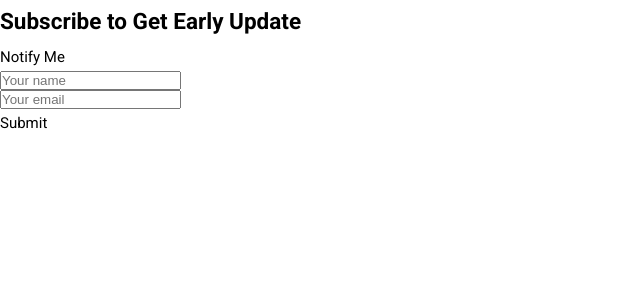
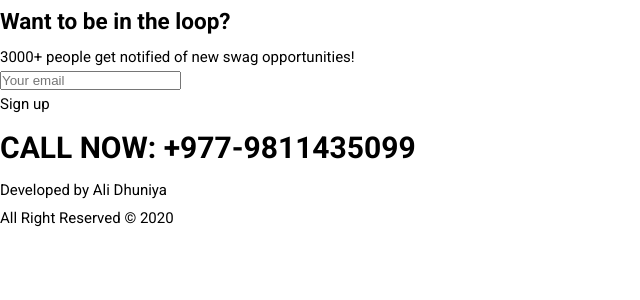
Before and after one commit to Alidhuniya/devT-shirt-React-with-Contentful, a React app: page /contact in a window 1280 px wide. Shown: the top 300 px of the page, without its empty margins (0-640 px from the left). Built offline with nearby package versions, Linux system fonts and the light colour scheme.

Commit message:
copyright added

```diff
--- a/src/components/Footer.jsx
+++ b/src/components/Footer.jsx
@@ -5,14 +5,14 @@ import MailchimpSubscribe from './MailchimpSubscribe';
 
 // a basic form
 const CustomForm = ({ status, message, onValidated }) => {
-  let email, name;
+  let email;
   const submit = () =>
     email &&
-    name &&
+
     email.value.indexOf("@") > -1 &&
     onValidated({
-      EMAIL: email.value,
-      NAME: name.value
+      EMAIL: email.value
+
     });
 
     const Msg = {
@@ -36,13 +36,7 @@ const CustomForm = ({ status, message, onValidated }) => {
           dangerouslySetInnerHTML={{ __html: message }}
         />
       )}
-      <input
-      className = "nameinput"
-        ref={node => (name = node)}
-        type="text"
-        placeholder="Your name"
-      />
-      <br />
+
       <input
       className = "nameinput"
         ref={node => (email = node)}
@@ -52,7 +46,7 @@ const CustomForm = ({ status, message, onValidated }) => {
       <br />
       <div className ="send">
       <button className = "sbmt"  onClick={submit}>
-        Submit
+        Sign up
       </button>
       </div>
     </div>
@@ -72,8 +66,9 @@ class Subscribe extends Component {
             <div className = "home__rightContainer">
 
             <div className = "mail">
-            <h1>Subscribe to Get Early Update</h1>
-            <p>Notify Me</p>
+            <h1>Want to be in the loop?</h1>
+            <p>3000+ people get notified of new swag opportunities! </p>
+
             <MailchimpSubscribe
               url={url}
               render={({ subscribe, status, message }) => (
@@ -91,6 +86,14 @@ class Subscribe extends Component {
             </div>
 
             </section>
+
+            <div>
+            <h1>CALL NOW: +977-9811435099</h1>
+            <p>Developed by Ali Dhuniya  </p>
+            <p>All Right Reserved &copy; 2020 </p>
+            </div>
+
+
             </Fragment>
     );
   }
```
